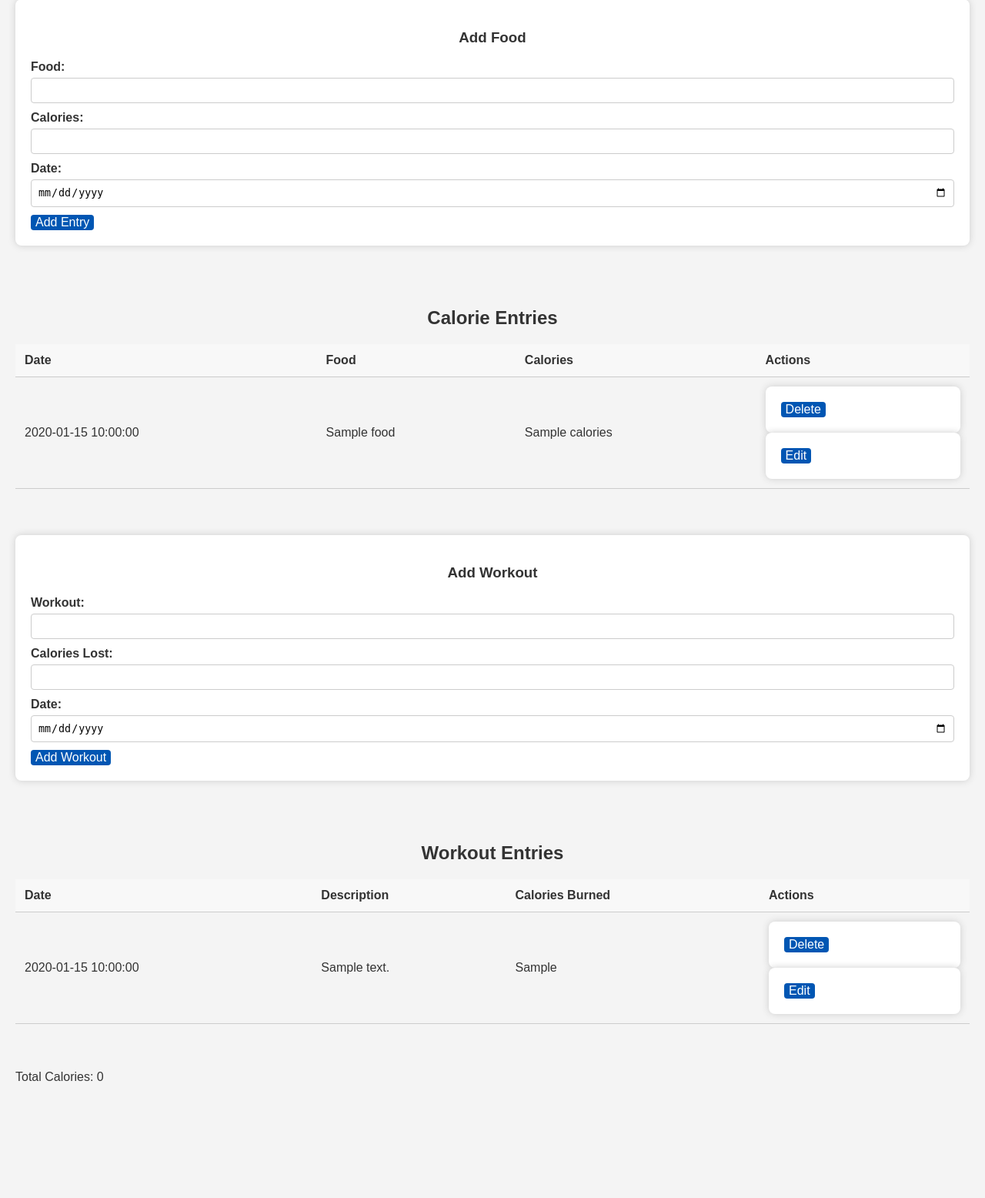
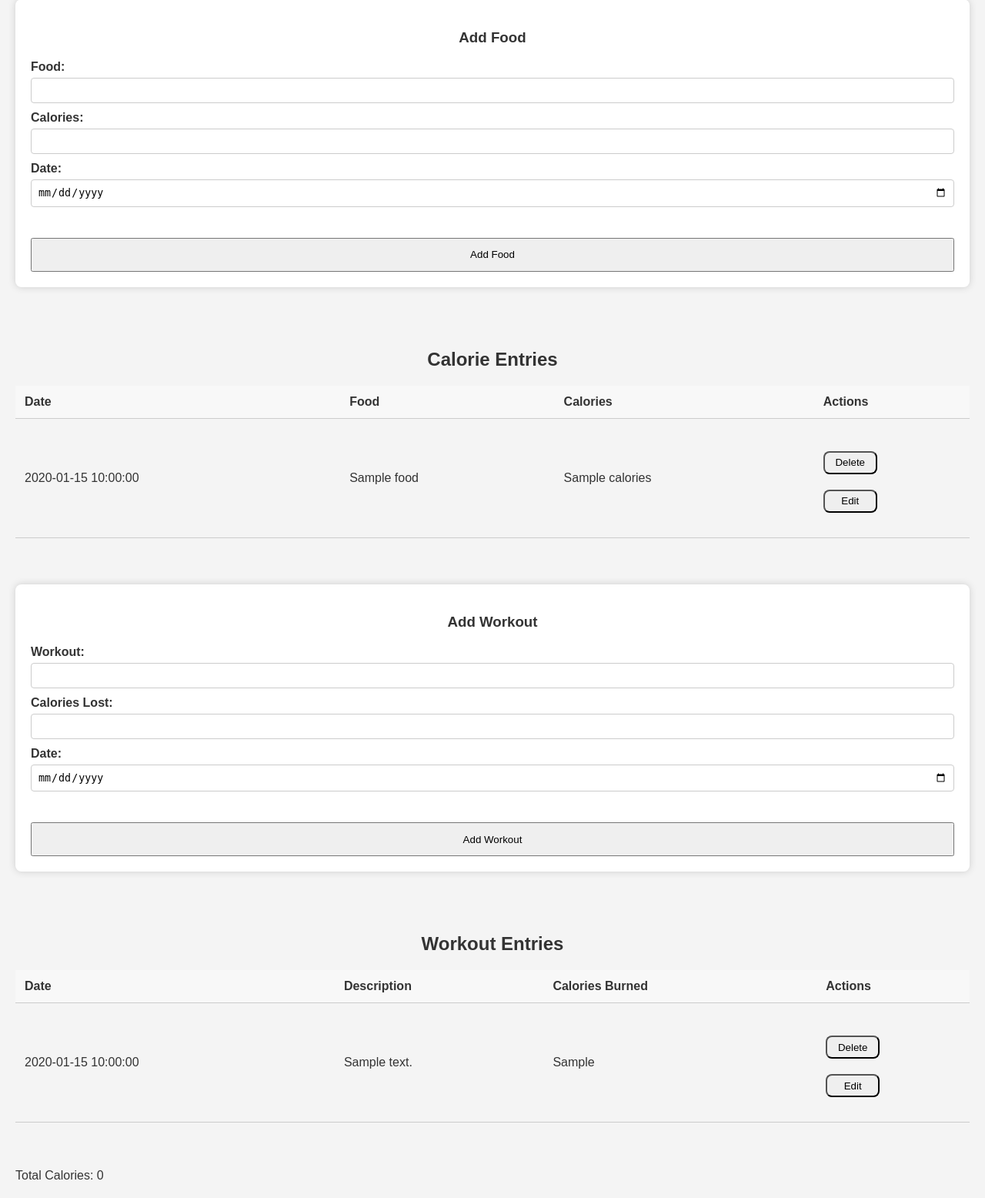
Before and after one commit to software-students-spring2024/5-final-project-spring-2024-dttt5, a Flask app: page / in a window 1280 px wide. Shown: the part 191-1747 px from the top of the page at 77% size. Before the commit the page ends 1595 px from the top, so only its background shows below. Run offline with Flask 3, Linux system fonts and the light colour scheme; the visitor is signed in with stand-in values (Sample User, id 1); a database or web service that is not in the repository returns one stand-in record (values such as "Sample title"); parts of the project's set-up code (start-up, migrations or seed data) failed here and were passed over.

Commit message:
index.html layout

```diff
--- a/app/static/style.css
+++ b/app/static/style.css
@@ -49,17 +49,28 @@ select {
 }
 
 button {
-    background-color: #0056b3;
+    width: 70px;
+    height: 20px;
+
+    /* background-color: #0056b3;
     color: white;
     border: none;
-    /* padding: 10px 20px; */
+    padding: 10px 20px;
     text-align: center;
     text-decoration: none;
     display: inline-block;
     font-size: 16px;
-    /* margin: 4px 2px; */
+    margin: 4px 2px;
     cursor: pointer;
-    border-radius: 4px;
+    border-radius: 4px; */
+}
+
+.delEditForm {
+    padding: 0;
+    margin: 0;
+    width: 0;
+    height: 20px;
+
 }
 
 button:hover {
@@ -127,3 +138,24 @@ a:hover {
 .spacer {
     height: 30px;
 }
+
+.delEditButton{
+    border-radius: 8px;
+    height: 30px;
+    margin: auto 0;
+    text-align: center;
+    display: flex;
+    justify-content: center;
+    align-items: center;
+
+}
+
+.addButtons {
+    width: 100%;
+    padding: 20px;
+    margin: auto 0;
+    text-align: center;
+    display: flex;
+    justify-content: center;
+    align-items: center;
+  }
--- a/app/templates/index.html
+++ b/app/templates/index.html
@@ -21,7 +21,8 @@
             <input type="number" id="calories" name="calories" required>
             <label for="date">Date:</label>
             <input type="date" id="date" name="date" required>
-            <button type="submit">Add Entry</button>
+            <div class="spacer"></div>
+            <button type="submit" class="addButtons">Add Food</button>
         </form>
         <!-- Optionally, show messages from Flask -->
         {% if message %}
@@ -48,15 +49,19 @@
                     <td>{{ entry['food'] }}</td>
                     <td>{{ entry['calories'] }}</td>
                     <td>
-                        <form action="{{ url_for('delete_calorie_entry', entry_id=entry['_id']) }}" method="post">
-                            <button type="submit">Delete</button>
+                        <div class="spacer"></div>
+                        <form action="{{ url_for('delete_calorie_entry', entry_id=entry['_id']) }}" method="post" class="delEditForm">
+                            <button type="submit" class="delEditButton">Delete</button>
                         </form>
-                        <form action="{{ url_for('edit_calorie_entry', entry_id=entry['_id']) }}" method="get">
-                            <button type="submit">Edit</button>
+                        <div class="spacer"></div>
+                        <form action="{{ url_for('edit_calorie_entry', entry_id=entry['_id']) }}" method="get" class="delEditForm">
+                            <button type="submit" class="delEditButton">Edit</button>
                         </form>
+                        <div class="spacer"></div>
                     </td>
                 </tr>
                 {% endfor %}
+
             </tbody>
         </table>
 
@@ -72,7 +77,8 @@
             <input type="number" id="calories_burned" name="calories_burned" required>
             <label for="date">Date:</label>
             <input type="date" id="date" name="date" required>
-            <button type="submit">Add Workout</button>
+            <div class="spacer"></div>
+            <button type="submit" class="addButtons">Add Workout</button>
         </form>
 
         <div class="spacer"></div>
@@ -95,12 +101,15 @@
                     <td>{{ entry['description'] }}</td>
                     <td>{{ entry['calories_burned'] }}</td>
                     <td>
-                        <form action="{{ url_for('delete_workout_entry', entry_id=entry['_id']) }}" method="post">
-                            <button type="submit">Delete</button>
+                        <div class="spacer"></div>
+                        <form action="{{ url_for('delete_workout_entry', entry_id=entry['_id']) }}" method="post" class="delEditForm">
+                            <button type="submit" class="delEditButton">Delete</button>
                         </form>
-                        <form action="{{ url_for('edit_workout_entry', entry_id=entry['_id']) }}" method="get">
-                            <button type="submit">Edit</button>
+                        <div class="spacer"></div>
+                        <form action="{{ url_for('edit_workout_entry', entry_id=entry['_id']) }}" method="get" class="delEditForm">
+                            <button type="submit" class="delEditButton">Edit</button>
                         </form>
+                        <div class="spacer"></div>
                     </td>
                 </tr>
                 {% endfor %}
```
